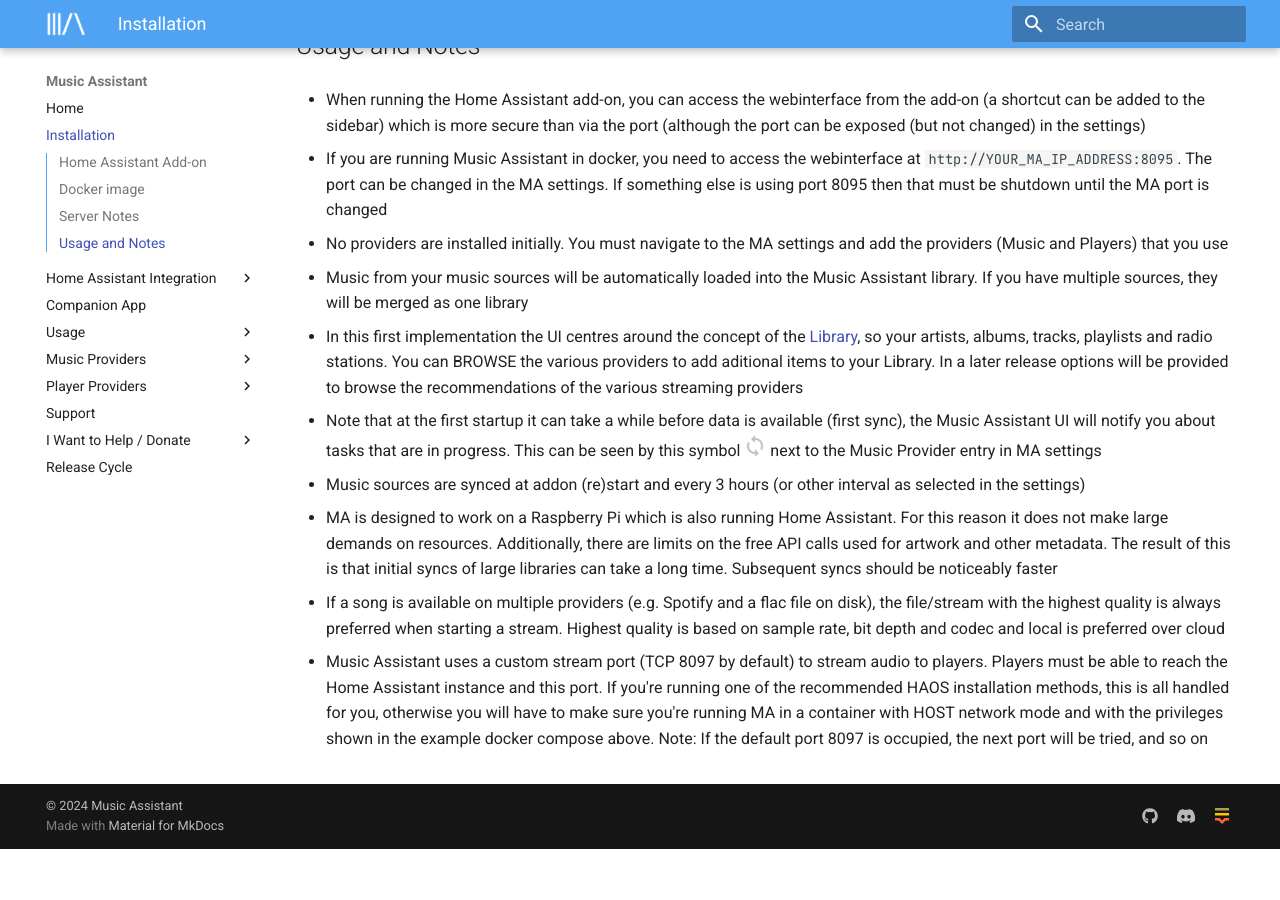
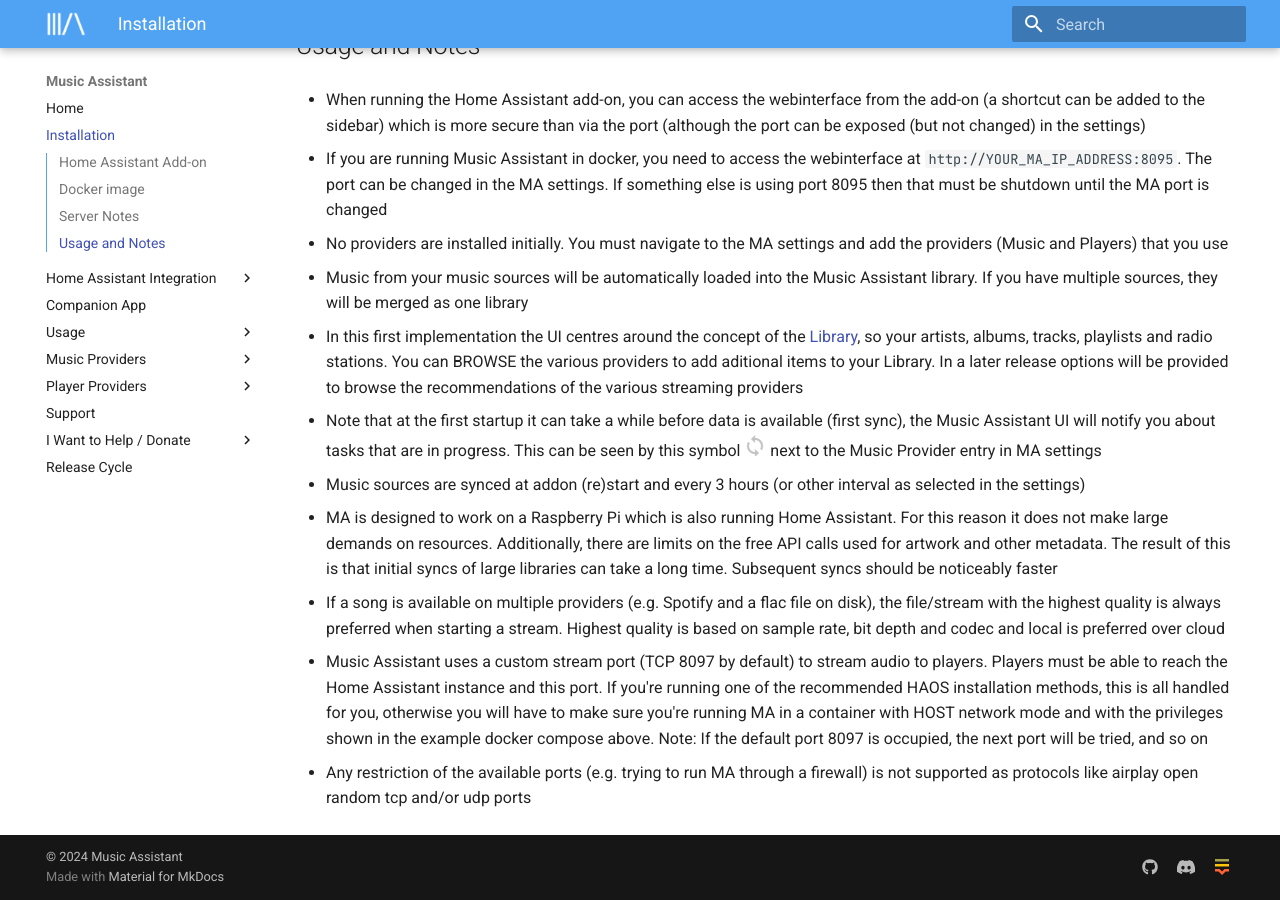
Before and after one commit to pwbriggs/music-assistant.github.io, an MkDocs documentation site: the page built from docs/installation.md, in a window 1280 px wide and 900 px high, scrolled down 2499 px. Built offline with MkDocs 1.6.1 and Material for MkDocs 9.7.7, drawn with Linux system fonts in a browser that asks for light colours; before the commit the page ends 3348 px from its top, so only the background shows below that.

Commit message:
Add note about random ports

```diff
--- a/docs/installation.md
+++ b/docs/installation.md
@@ -111,6 +111,7 @@
 - If a song is available on multiple providers (e.g. Spotify and a flac file on disk), the file/stream with the highest quality is always preferred when starting a stream. Highest quality is based on sample rate, bit depth and codec and local is preferred over cloud
 
 - Music Assistant uses a custom stream port (TCP 8097 by default) to stream audio to players. Players must be able to reach the Home Assistant instance and this port. If you're running one of the recommended HAOS installation methods, this is all handled for you, otherwise you will have to make sure you're running MA in a container with HOST network mode and with the privileges shown in the example docker compose above. Note: If the default port 8097 is occupied, the next port will be tried, and so on
+- Any restriction of the available ports (e.g. trying to run MA through a firewall) is not supported as protocols like airplay open random tcp and/or udp ports
 
 [repository-badge]: https://img.shields.io/badge/Add%20repository%20to%20my-Home%20Assistant-41BDF5?logo=home-assistant&style=for-the-badge
 [repository-url]: https://my.home-assistant.io/redirect/supervisor_add_addon_repository/?repository_url=https%3A%2F%2Fgithub.com%2Fmusic-assistant%2Fhome-assistant-addon
```
